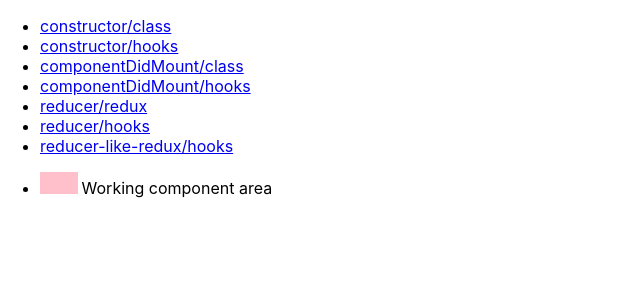
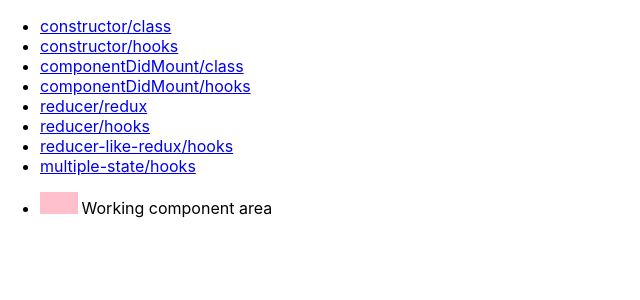
Before and after one commit to kamataryo/sandbox-react-hooks-vs-class-components, a React (Create React App) app: page / in a window 1280 px wide. Shown: the top 300 px of the page, without its empty margins (0-640 px from the left). Built offline with nearby package versions, Linux system fonts and the light colour scheme.

Commit message:
Add multiple state example

```diff
--- a/src/app-router.tsx
+++ b/src/app-router.tsx
@@ -1,21 +1,23 @@
 import React from "react";
 import { BrowserRouter as Router, Route, Link } from "react-router-dom";
-import ConstructorClassRoute from "./routes/constructor-class";
-import ConstructorHooksRoute from "./routes/constructor-hooks";
-import ComponentDidMountClassRoute from "./routes/component-did-mount-class";
-import ComponentDidMountHooksRoute from "./routes/component-did-mount-hooks";
+import ConstructorClass from "./routes/constructor-class";
+import ConstructorHooks from "./routes/constructor-hooks";
+import ComponentDidMountClass from "./routes/component-did-mount-class";
+import ComponentDidMountHooks from "./routes/component-did-mount-hooks";
 import ReducerWithRedux from "./routes/reducer-with-redux";
 import ReducerWithHooks from "./routes/reducer-with-hooks";
 import ReducerLikeReduxWithHooks from "./routes/reducer-like-redux-with-hooks";
+import MultipleStateHooks from "./routes/multiple-state-hooks";
 
 const routes: { [path: string]: any } = {
-  "constructor/class": { Component: ConstructorClassRoute },
-  "constructor/hooks": { Component: ConstructorHooksRoute },
-  "componentDidMount/class": { Component: ComponentDidMountClassRoute },
-  "componentDidMount/hooks": { Component: ComponentDidMountHooksRoute },
+  "constructor/class": { Component: ConstructorClass },
+  "constructor/hooks": { Component: ConstructorHooks },
+  "componentDidMount/class": { Component: ComponentDidMountClass },
+  "componentDidMount/hooks": { Component: ComponentDidMountHooks },
   "reducer/redux": { Component: ReducerWithRedux },
   "reducer/hooks": { Component: ReducerWithHooks },
-  "reducer-like-redux/hooks": { Component: ReducerLikeReduxWithHooks }
+  "reducer-like-redux/hooks": { Component: ReducerLikeReduxWithHooks },
+  "multiple-state/hooks": { Component: MultipleStateHooks }
 };
 
 const Navigation: React.FC = () => (
--- /dev/null
+++ b/src/routes/multiple-state-hooks.tsx
@@ -0,0 +1,23 @@
+import React from "react";
+import ViewSource from "../components/view-source";
+
+const App: React.FC = () => {
+  const [value1, setValue1] = React.useState(0);
+  const [value2, setValue2] = React.useState(0);
+
+  return (
+    <div>
+      <h1>
+        {"Multiple "}
+        <code>{"useState"}</code>
+      </h1>
+      <p>{`value1: ${value1}`}</p>
+      <p>{`value2: ${value2}`}</p>
+      <button onClick={() => setValue1(value1 + 1)}>{"increase value1"}</button>
+      <button onClick={() => setValue2(value2 + 1)}>{"increase value2"}</button>
+      <ViewSource url={"/src/routes/multiple-state-hooks.tsx"} />
+    </div>
+  );
+};
+
+export default App;
```
